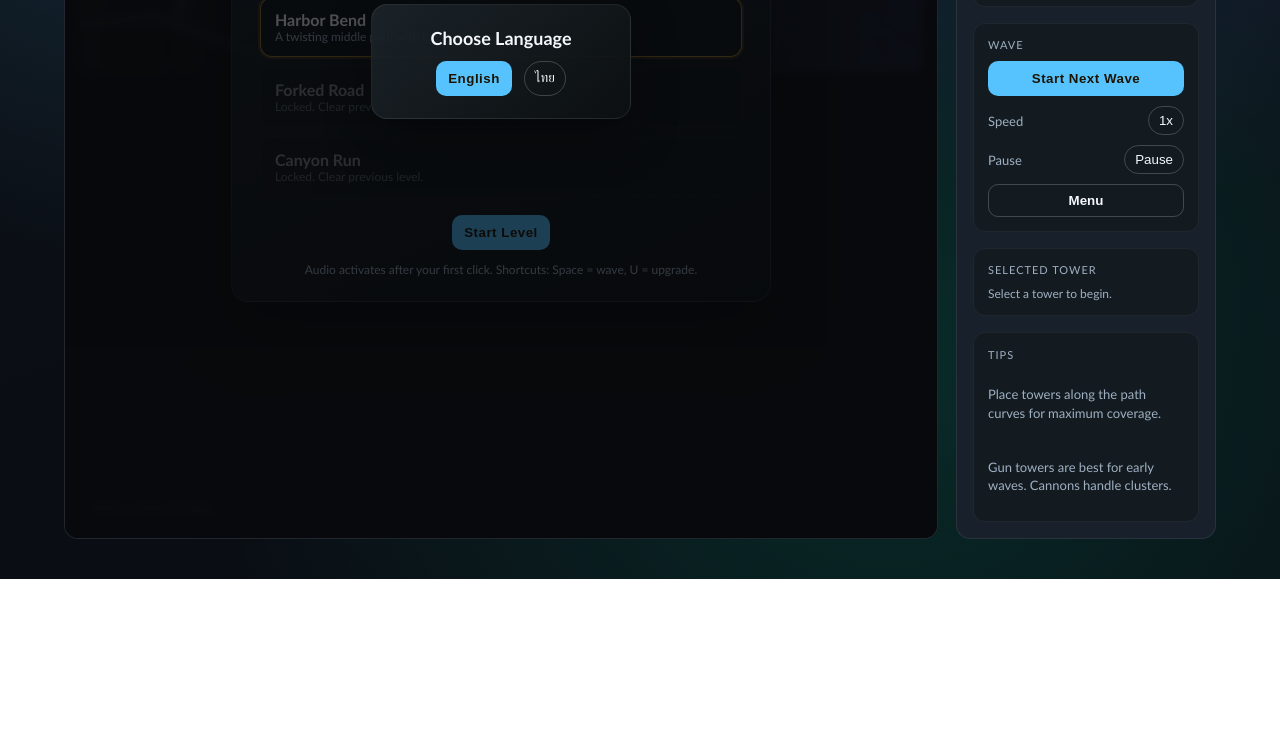
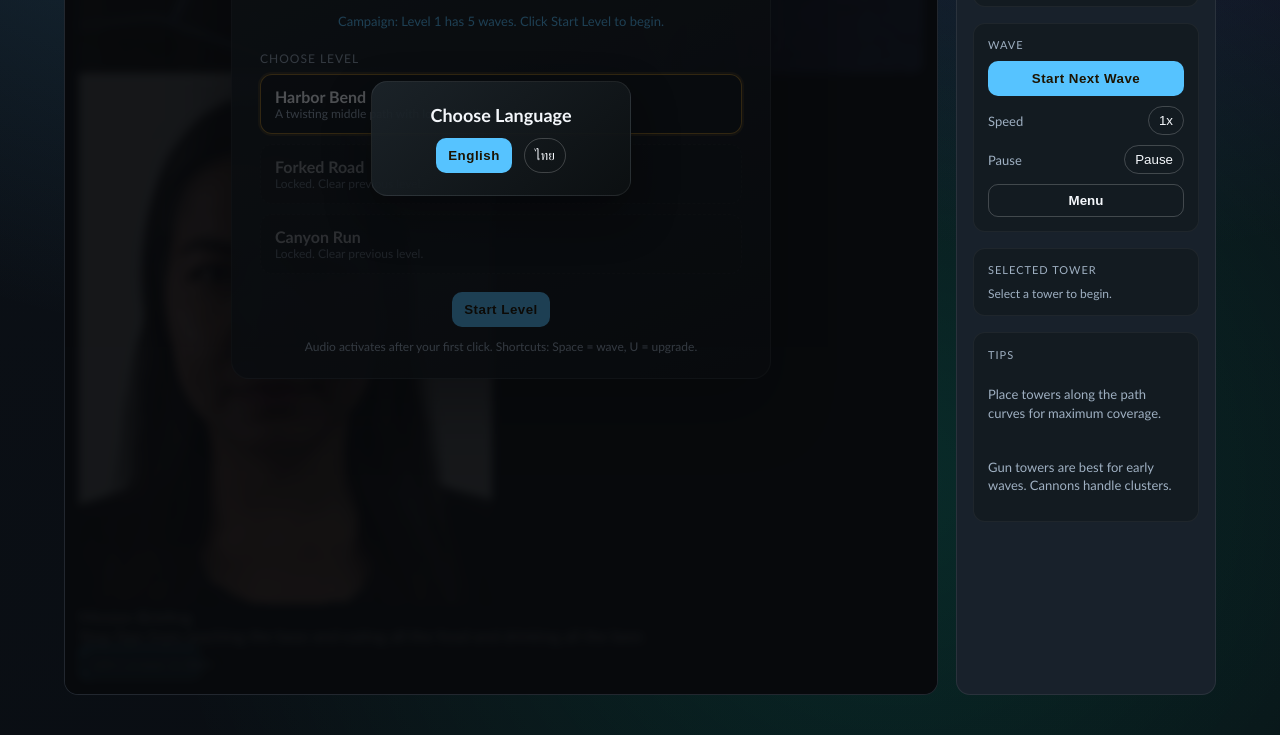
Before and after one commit to zacism1/NANgame, a plain HTML site: page index.html in a window 1280 px wide. Shown: the part 530-1265 px from the top of the page. Before the commit the page ends 1109 px from the top, so only its background shows below. Drawn offline with Linux system fonts and the light colour scheme.

Commit message:
Add mission prompt to index.html
Added mission prompt with briefing and start button.

```diff
--- a/index.html
+++ b/index.html
@@ -25,6 +25,18 @@
       <div class="canvas-wrap">
         <canvas id="game" width="960" height="540"></canvas>
         <div class="hint" id="hint">Select a tower and click the grass to place it.</div>
+        <div class="mission hidden" id="missionPrompt">
+          <div class="mission-card">
+            <div class="mission-image">
+              <img src="assets/mission.jpg" alt="Mission" />
+            </div>
+            <div class="mission-title" id="missionTitle">Mission Briefing</div>
+            <div class="mission-text" id="missionText">
+              Stop Nan from reaching the base and eating all the food and drinking all the beer.
+            </div>
+            <button id="missionStart" class="action">Begin Defense</button>
+          </div>
+        </div>
         <div class="lang hidden" id="langPrompt">
           <div class="lang-card">
             <div class="lang-title">Choose Language</div>
```
